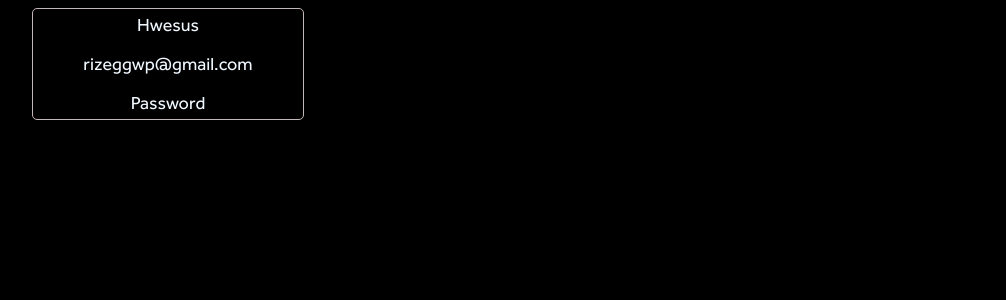
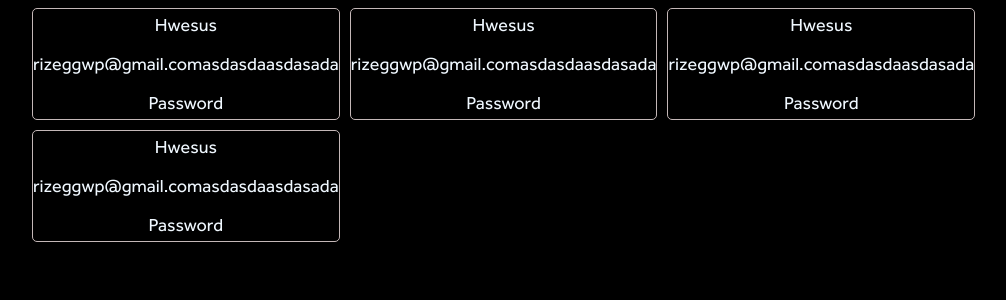
Before and after one commit to IsNAble/TeamTeam1, a Flask app: template templates/admin.html in a window 1280 px wide. Shown: the top 300 px of the page, without its empty margins (38-1044 px from the left). Run offline with Flask 2, Linux system fonts and the light colour scheme; the template is opened without the code that fills it, so the values that code supplies are empty.

Commit message:
AddUsers

```diff
--- a/static/css/adminstyle.css
+++ b/static/css/adminstyle.css
@@ -15,7 +15,7 @@ body {
 }
 
 .user {
-  width: 270px;
+  min-width: 270px;
   min-height: 100px;
   display: flex;
   flex-wrap: wrap;
--- a/templates/admin.html
+++ b/templates/admin.html
@@ -13,7 +13,22 @@
       <div class="user-list">
         <div class="user">
           <span>Hwesus</span>
-          <span>rizeggwp@gmail.com</span>
+          <span>rizeggwp@gmail.comasdasdaasdasada</span>
+          <span>Password</span>
+        </div>
+        <div class="user">
+          <span>Hwesus</span>
+          <span>rizeggwp@gmail.comasdasdaasdasada</span>
+          <span>Password</span>
+        </div>
+        <div class="user">
+          <span>Hwesus</span>
+          <span>rizeggwp@gmail.comasdasdaasdasada</span>
+          <span>Password</span>
+        </div>
+        <div class="user">
+          <span>Hwesus</span>
+          <span>rizeggwp@gmail.comasdasdaasdasada</span>
           <span>Password</span>
         </div>
       </div>
```
Also changed, not shown: database.db.
